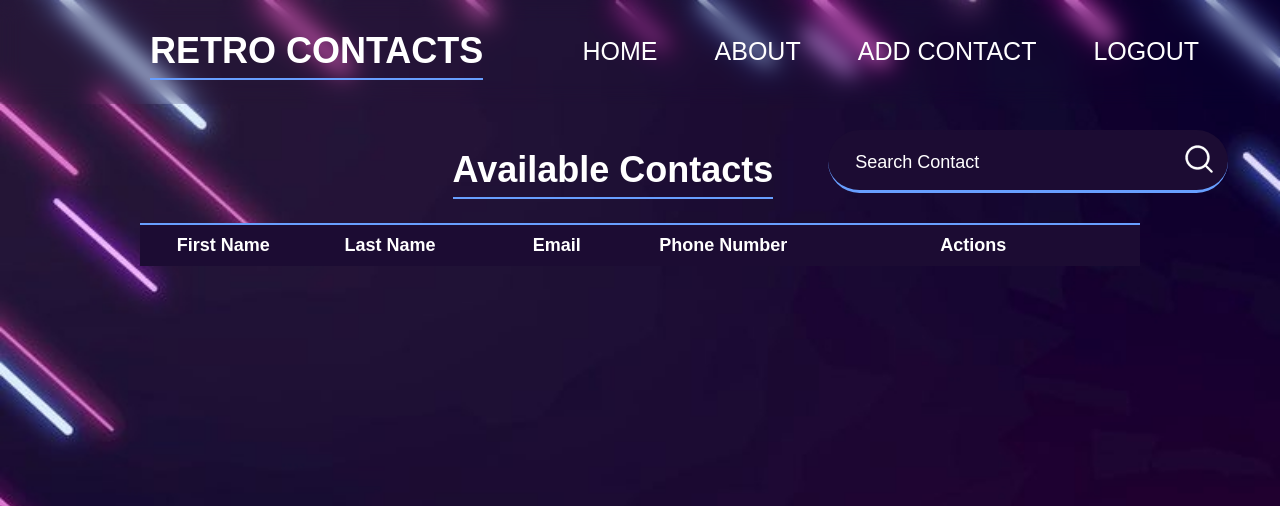
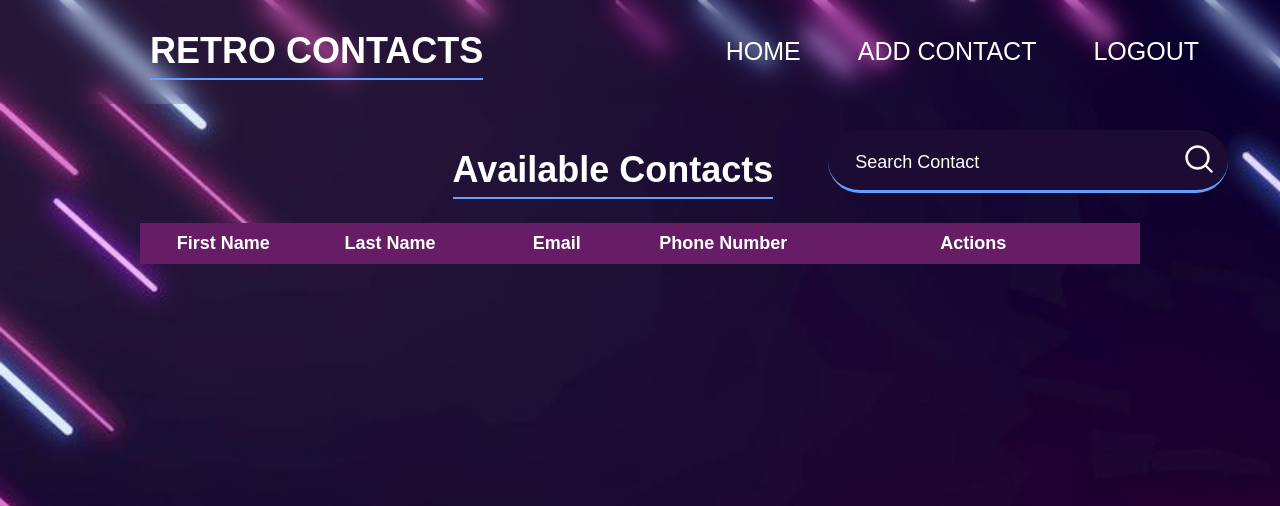
Before and after one commit to COP4331-Group-Project/Contact-Manager-Project, a PHP site: page /ContactList.html in a window 1280 px wide; the page is wider, and only the part inside the window is pictured. Shown: the top 506 px of that part. Run offline with PHP 8.4, Linux system fonts and the light colour scheme; lists and menus that the app fills with data are empty.

Commit message:
updated things

```diff
--- a/ContactList.html
+++ b/ContactList.html
@@ -9,8 +9,7 @@
       <h1>RETRO CONTACTS</h1>
       <!-- NAV BAR -->
       <nav class="navbar">
-        <button>HOME</button>
-        <button>ABOUT</button>
+        <button type="button" onclick="refreshPage()">HOME</button>
         <button onclick="addContact()">ADD CONTACT</button>
         <button type="button" onclick="doLogout();">LOGOUT</button>
       </nav>
@@ -22,8 +21,8 @@
         <h1>Available Contacts</h1>
         <div class="searchFormContainer">
           <form id="searchForm" class="searchForm">
-            <input id="searchContact" placeholder="Search Contact">
-            <button type="button" onclick="search()">
+            <input id="searchContact" placeholder="Search Contact" onkeyup="search()">
+            <button type="button">
               <img src="./images/search.png" alt="Search icon">
             </button>
           </form>
@@ -44,6 +43,7 @@
             <!-- INFO INSERTED FROM JAVASCRIPT FUNCTION -->
           </tbody>
         </table>
+        <h2 id="noContacts" class="noContacts">No Contacts Found</h2>
       </div>
     </div>
 
--- a/css/ContactList.css
+++ b/css/ContactList.css
@@ -120,7 +120,6 @@ body {
   justify-content: center;
   align-items: center;
   flex-direction: column;
-  overflow: hidden;
   margin: 15px;
 }
 
@@ -135,13 +134,19 @@ body {
   display: flex;
   flex-direction: column;
   align-items: center;
-  justify-content: center;
   max-height: 450px;
+  max-width: 80%;
   overflow-y: auto;
 }
 
+.noContacts {
+  display: none;
+  text-align: center;
+  color: white;
+}
+
 table {
-  width: 80%;
+  width: 100%;
   border-collapse: collapse;
   background-color: rgba(28,12,51,255);
   table-layout: fixed;
@@ -149,9 +154,10 @@ table {
 
 thead {
   position: sticky;
-  background-color: rgba(28,12,51,255);
+  background-color: #671d66;
   top: 0;
   z-index: 1;
+  padding: 5px;
 }
 
 th {
@@ -159,15 +165,15 @@ th {
 }
 td {
   padding: 5px;
+  background-color: rgba(28,12,51,255);
+  border-top: 2px solid transparent;
+  animation: neonBorderTable 10s infinite;
+  transition: border-color 10s;
 }
 
 th, td {
-  background-color: rgba(28,12,51,255);
   color: #fff;
   text-align: center;
-  border-top: 2px solid transparent;
-  animation: neonBorderTable 10s infinite;
-  transition: border-color 10s;
   font-size: 18px;
 }
 
@@ -180,19 +186,91 @@ td:last-child button {
   margin: 5px;
 }
 
-/* WebKit Scrollbar Styling with Glow Effect */
+.editBtn {
+  color: #fff;
+  padding: 5px;
+  cursor: pointer;
+  margin-right: 15px;
+  background: transparent;
+  border: none;
+  transition: .5s;
+  font-size: 17px;
+  position: relative;
+}
+
+.editBtn::before {
+  content: '';
+  position: absolute;
+  bottom: 0;
+  left: 0;
+  width: 0;
+  height: 1px;
+  transition: .5s;
+  animation: borderChange 2s infinite;
+  border-bottom: 3px solid hsl(200, 100%, 56%);
+}
+
+.editBtn:hover::before {
+  width: 100%;
+}
+
+.deleteBtn {
+  color: #fff;
+  padding: 5px;
+  cursor: pointer;
+  margin-right: 15px;
+  background: transparent;
+  border: none;
+  transition: .5s;
+  font-size: 17px;
+  position: relative;
+}
+
+.deleteBtn::before {
+  content: '';
+  position: absolute;
+  bottom: 0;
+  left: 0;
+  width: 0;
+  height: 1px;
+  transition: .5s;
+  animation: borderChange 2s infinite;
+  border-bottom: 3px solid hsl(200, 100%, 56%);
+}
+
+.deleteBtn:hover::before {
+  width: 100%;
+}
+
+/* Styling for Webkit (Chrome, Safari) */
 .tableWrapper::-webkit-scrollbar {
-  width: 12px; /* Width of the scrollbar */
+  width: 10px; /* Adjust the width as needed */
 }
 
 .tableWrapper::-webkit-scrollbar-thumb {
-  background: hsl(200, 100%, 56%); /* Color of the thumb (scrollbar handle) */
-  border-radius: 6px; /* Round the corners of the thumb */
-  box-shadow: 0 0 10px 5px hsl(200, 100%, 56%); /* Glow effect using box-shadow */
+  background: hsl(270, 100%, 76%);
+  border-radius: 5px;
+}
+
+.tableWrapper::-webkit-scrollbar-thumb:hover {
+  background:hsl(200, 100%, 56%);; /* Color when hovering over the thumb */
 }
 
 .tableWrapper::-webkit-scrollbar-track {
-  background: rgba(255, 255, 255, 0.8); /* White background with some transparency */
+  background: rgba(0, 0, 0, 0.2); /* Color of the scrollbar track */
+}
+
+/* Styling for Firefox */
+.tableWrapper {
+  scrollbar-width: thin;
+  scrollbar-color: #888 rgba(0, 0, 0, 0.2); /* thumbColor trackColor */
+}
+
+/* Styling for Internet Explorer and Microsoft Edge */
+.tableWrapper {
+  -ms-overflow-style: none; /* Hide default scrollbar */
+  scrollbar-width: thin;
+  scrollbar-color: #888 rgba(0, 0, 0, 0.2); /* thumbColor trackColor */
 }
 
 /* MODAL STYLING */
--- a/index.html
+++ b/index.html
@@ -39,7 +39,7 @@
                 <input id="lastName" type="text" class="input-field-register" placeholder="Last Name">
                 <input id="userName" type="text" class="input-field-register" placeholder="Username">
                 <input id="password" type="password" class="input-field-register" placeholder="Password">
-                <input type="checkbox" class="checkbox"><span>I agree to the terms and conditions</span>
+                <span>New User Created...Prepare to be redirected!</span>
                 <button type="button" class="register-btn" onclick="registerNewUser();">Register</button>
             </form>
         </div>
--- a/js/ContactList.js
+++ b/js/ContactList.js
@@ -177,10 +177,11 @@ contactModal.addEventListener('click', (event) =>
 
 function search()
 {
+  const noContactElement = document.getElementById("noContacts");
 	let srch = document.getElementById("searchContact").value.trim();
   const userId = localStorage.getItem("userId");
 
-	let tmp = { FirstName:srch, userId:userId };
+	let tmp = { search:srch, userId:userId };
 	let jsonPayload = JSON.stringify( tmp );
   console.log(jsonPayload);
 
@@ -195,18 +196,18 @@ function search()
 		{
 			if (this.readyState == 4 && this.status == 200)
 			{
-				// document.getElementById("contactSearchResult").innerHTML = "Contact(s) has been retrieved";
 				let jsonObject = JSON.parse( xhr.responseText );
 
         if (jsonObject.results == null)
         {
-          document.getElementById('tableBody').innerHTML = '';
+          document.getElementById('tableBody').innerHTML = ``;
+          noContactElement.style.display = 'flex';
           return;
         }
         else
         {
+          noContactElement.style.display = 'none';
           let tableBody = document.getElementById("tableBody");
-
           tableBody.innerHTML = '';
 
           jsonObject.results.forEach((results) =>
@@ -244,7 +245,7 @@ function search()
                   data-phone="${results.Phone}"
                   data-modal-id="editModal"
                 >
-                  Edit Icon
+                  EDIT
                 </button>
               </td>
             `
@@ -255,7 +256,7 @@ function search()
                   class="deleteBtn"
                   onclick="deleteRow(this)"
                 >
-                  Remove Icon
+                  REMOVE
                 </button>
               </td>
             `
```
Also changed, not shown: js/functions.js (+0 -9 lines).
